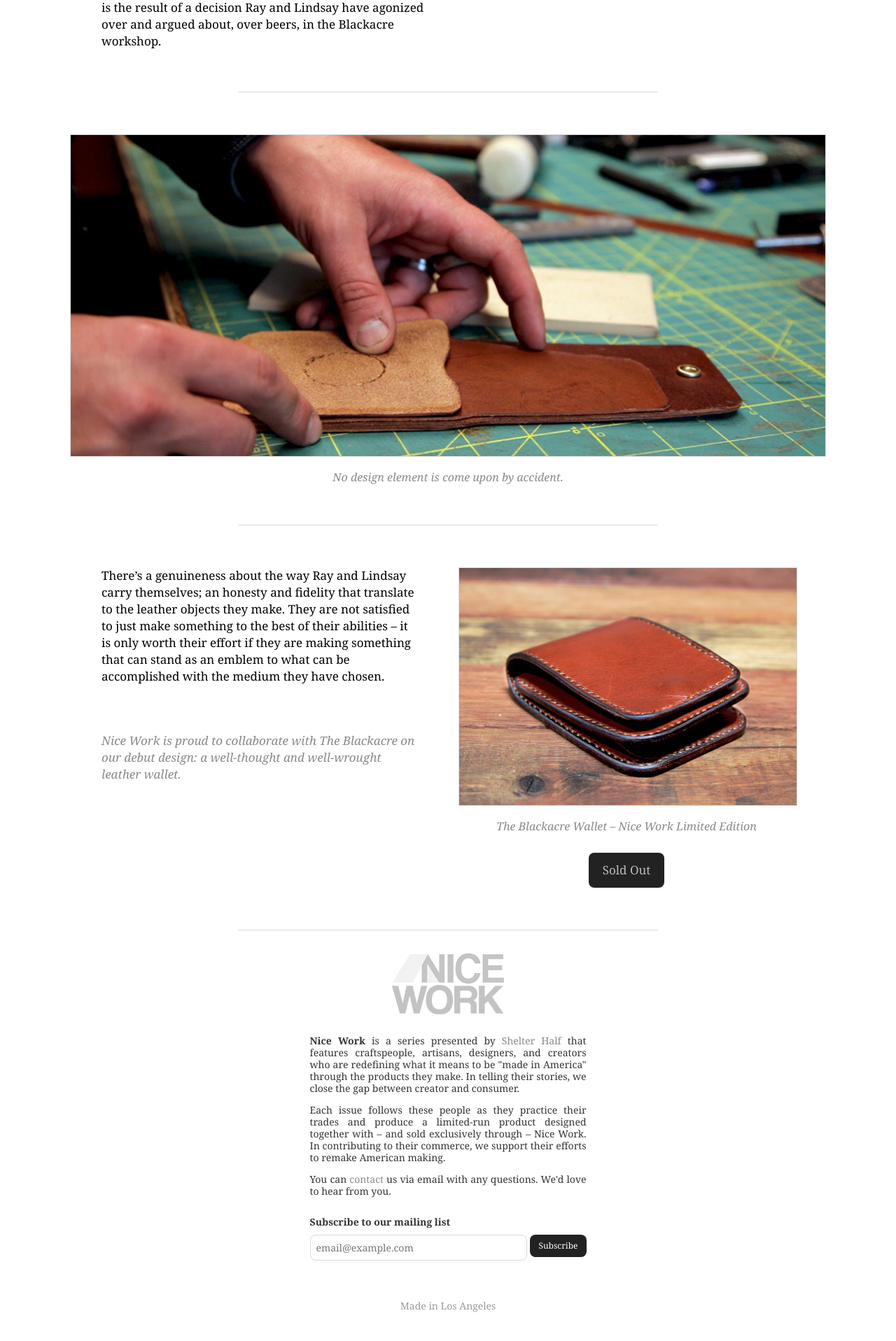
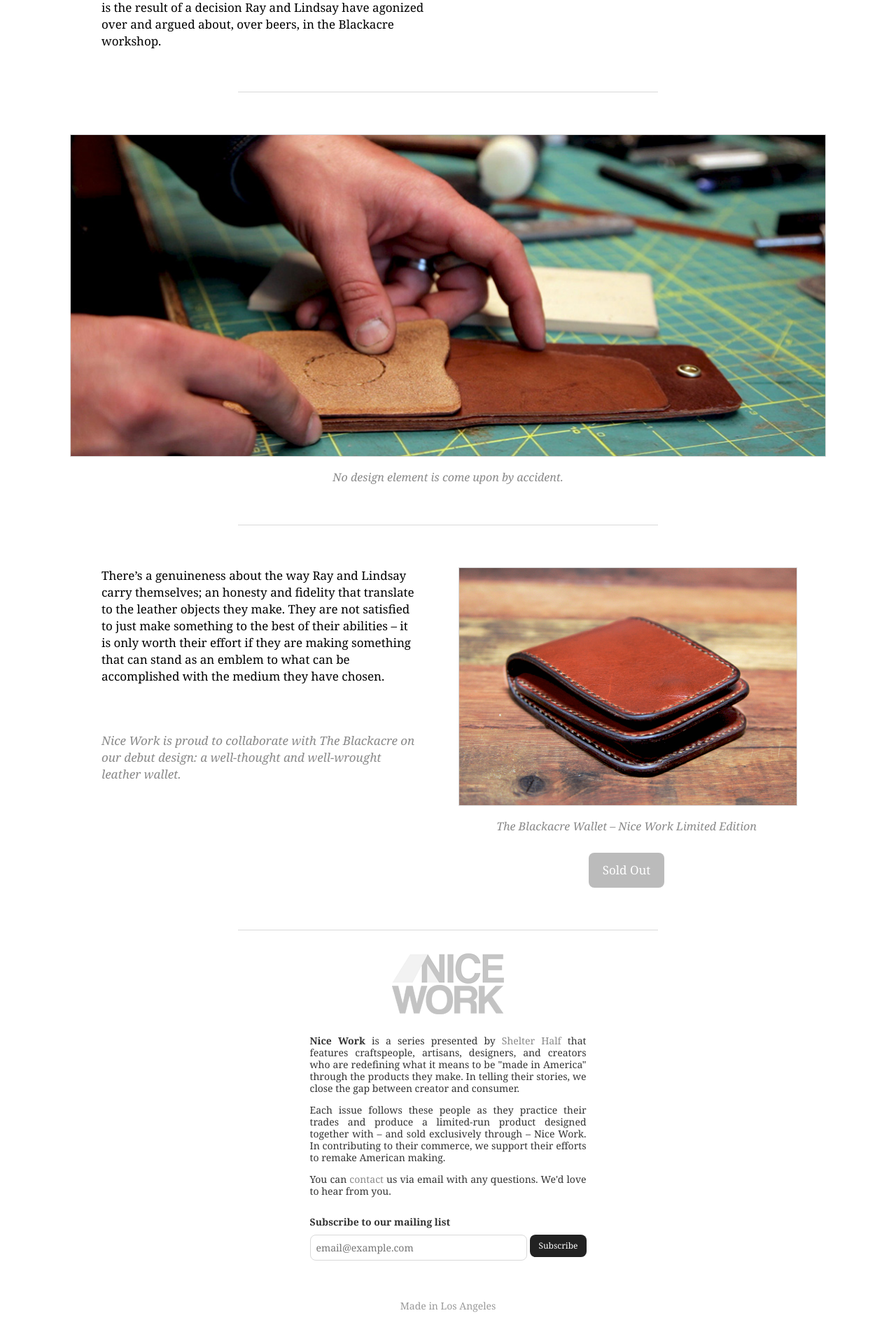
Before and after one commit to nice-work/nice-work.github.io, a Jekyll site: the page built from index.html, in a window 1280 px wide. Shown: the part 4331-6248 px from the top of the page at 70% size. Built offline with Jekyll 4.4.1, drawn with Linux system fonts in a browser that asks for light colours; Markdown is read by kramdown in place of the engine named in the settings.

Commit message:
Update index.html

```diff
--- a/index.html
+++ b/index.html
@@ -227,7 +227,7 @@
     <img class="image open-buy-overlay" src="/assets/images/issue-1/product-medium.png" />
     <div class="photo-caption">The Blackacre Wallet – Nice Work Limited Edition</div>
 
-    <button class="button" disabled="disabled" style="color: #bbb">Sold Out</button>
+    <button class="button" disabled="disabled" style="background-color: #bbb">Sold Out</button>
   </div>
 </div>
 
```
